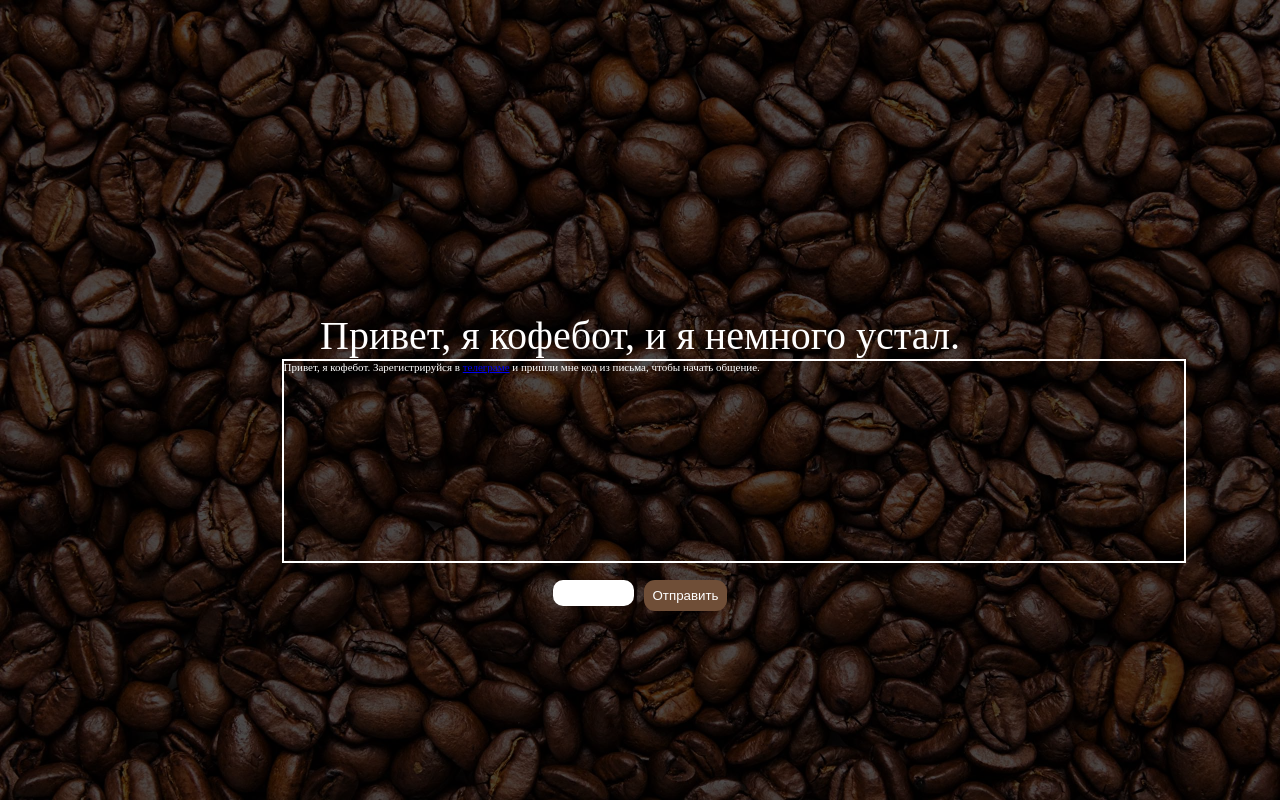
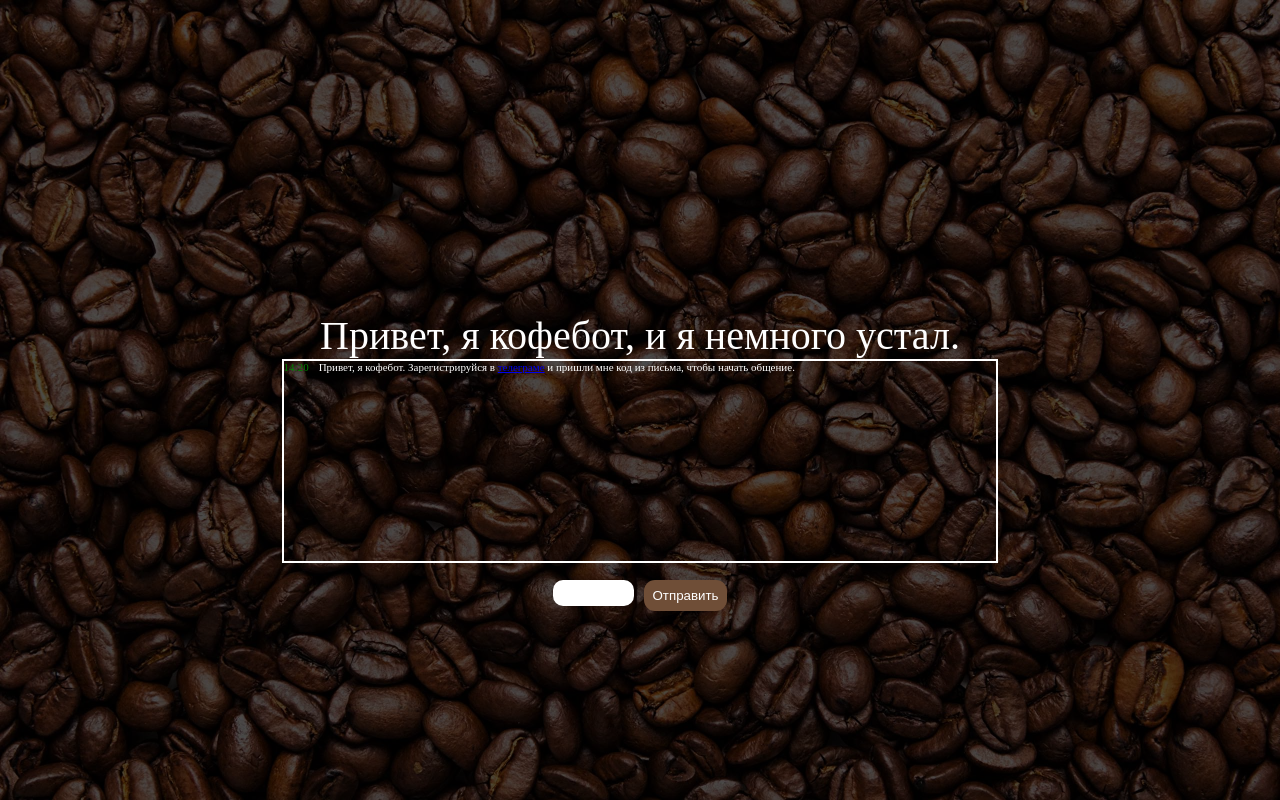
Before and after one commit to Hostling/coffeebot, a plain HTML site: page public/index.html in a window 1280 px wide. Drawn offline with Linux system fonts and the light colour scheme; no server answers.

Commit message:
Добавил время в окно сообщений веб версии

```diff
--- a/public/css/style.css
+++ b/public/css/style.css
@@ -32,7 +32,6 @@ main::after {
   z-index: 1;
 }
 #result {
-   width: 900px;
    height: 200px;
    border: #fff 2px solid;
 }
@@ -58,3 +57,8 @@ main::after {
   border: 1px #000;
   font-size: 21px;
 }
+
+.message_time {
+  color: green;
+  padding-right: 10px;
+}
--- a/public/js/api.js
+++ b/public/js/api.js
@@ -1,5 +1,10 @@
-let resultDiv = document.getElementById('result');
 let formsDiv = document.getElementById('forms');
+let addResult = (text) => {
+  let nowDate = new Date();
+  let editTime = (whole) => whole < 10 ? `0${whole}` : whole;
+  let now = `<p><span class="message_time">${editTime(nowDate.getHours())}:${editTime(nowDate.getMinutes())}</span>`;
+  document.getElementById('result').innerHTML += now + text + '</p>';
+};
 
 let socket = io();
 
@@ -11,7 +16,7 @@ if(localStorage.getItem('token')) {
   });
   socket.emit('auth', localStorage.getItem('token'));
 } else {
-  resultDiv.innerHTML += `<p>Привет, я кофебот. Зарегистрируйся в <a href="https://t.me/@OpenCoffee_bot">телеграме</a> и пришли мне код из письма, чтобы начать общение.</p>`;
+  addResult(`Привет, я кофебот. Зарегистрируйся в <a href="https://t.me/@OpenCoffee_bot">телеграме</a> и пришли мне код из письма, чтобы начать общение.`);
   formsDiv.innerHTML = `
     <input class="secret_code" name="secret_code" type="text">
     <button class="submit_code">Отправить</button>
@@ -32,9 +37,7 @@ socket.on('successAuth', (msg) => {
       token: msg
     }
   });
-  resultDiv.innerHTML += `
-    <p>Ты авторизовался удачно и теперь можешь я могу помочь тебе найти пару для чашечки кофе!</p>
-  `;
+  addResult(`Ты авторизовался удачно и теперь можешь я могу помочь тебе найти пару для чашечки кофе!`);
   formsDiv.innerHTML = `
     <button class="find_coffee">Найти сочашечника</button>
   `;
@@ -71,7 +74,7 @@ socket.on('successAuth', (msg) => {
 });
 
 socket.on('failedAuth', (msg) => {
-  resultDiv.innerHTML += `<p>Не смог тебя авторизовать :( Пришли мне код из письма еще раз.</p>`;
+  addResult(`Не смог тебя авторизовать :( Пришли мне код из письма еще раз.`);
   formsDiv.innerHTML = `
     <input class="secret_code" name="secret_code" type="text">
     <button class="submit_code">Отправить</button>
@@ -79,9 +82,7 @@ socket.on('failedAuth', (msg) => {
 });
 
 socket.on('message', (msg) => {
-  resultDiv.innerHTML += `
-  <p>${msg}</p>
-  `;
+  addResult(msg);
 });
 
 /*
```
